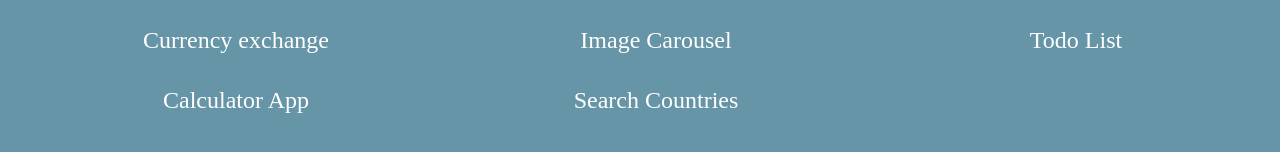
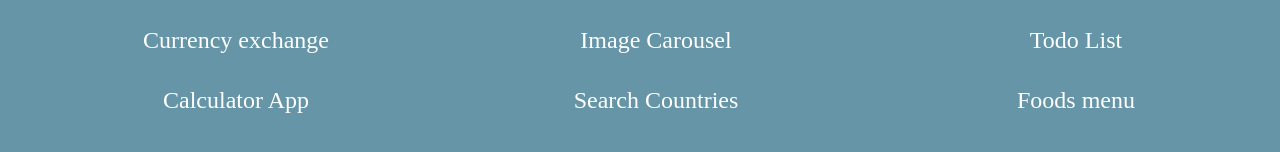
Before and after one commit to BbreeSwn/navigation-app, a React (Create React App) app: page /project in a window 1280 px wide. Shown: the part 396-548 px from the top of the page. Built offline with nearby package versions, Linux system fonts and the light colour scheme.

Commit message:
add Foods menu

```diff
--- a/src/data/ProjectLink.js
+++ b/src/data/ProjectLink.js
@@ -69,6 +69,11 @@ const projectLink = [
     projectTitle: "Search Countries",
     link: "https://swn-search-filter.netlify.app/",
   },
+  {
+    projectId: 13,
+    projectTitle: "Foods menu",
+    link: "https://swn-menu-dropdown.netlify.app/",
+  },
 ];
 
 export default projectLink;
```
